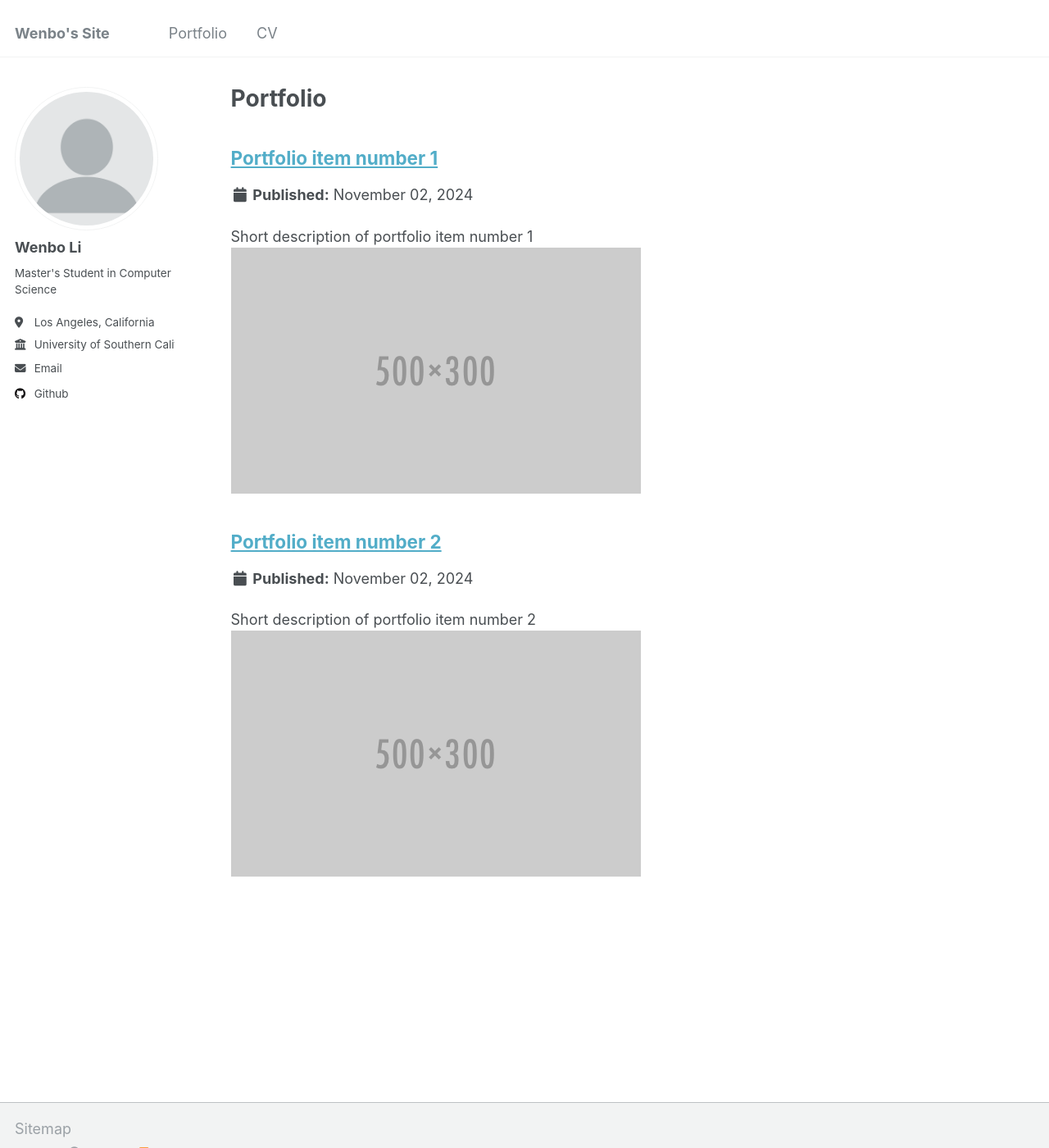
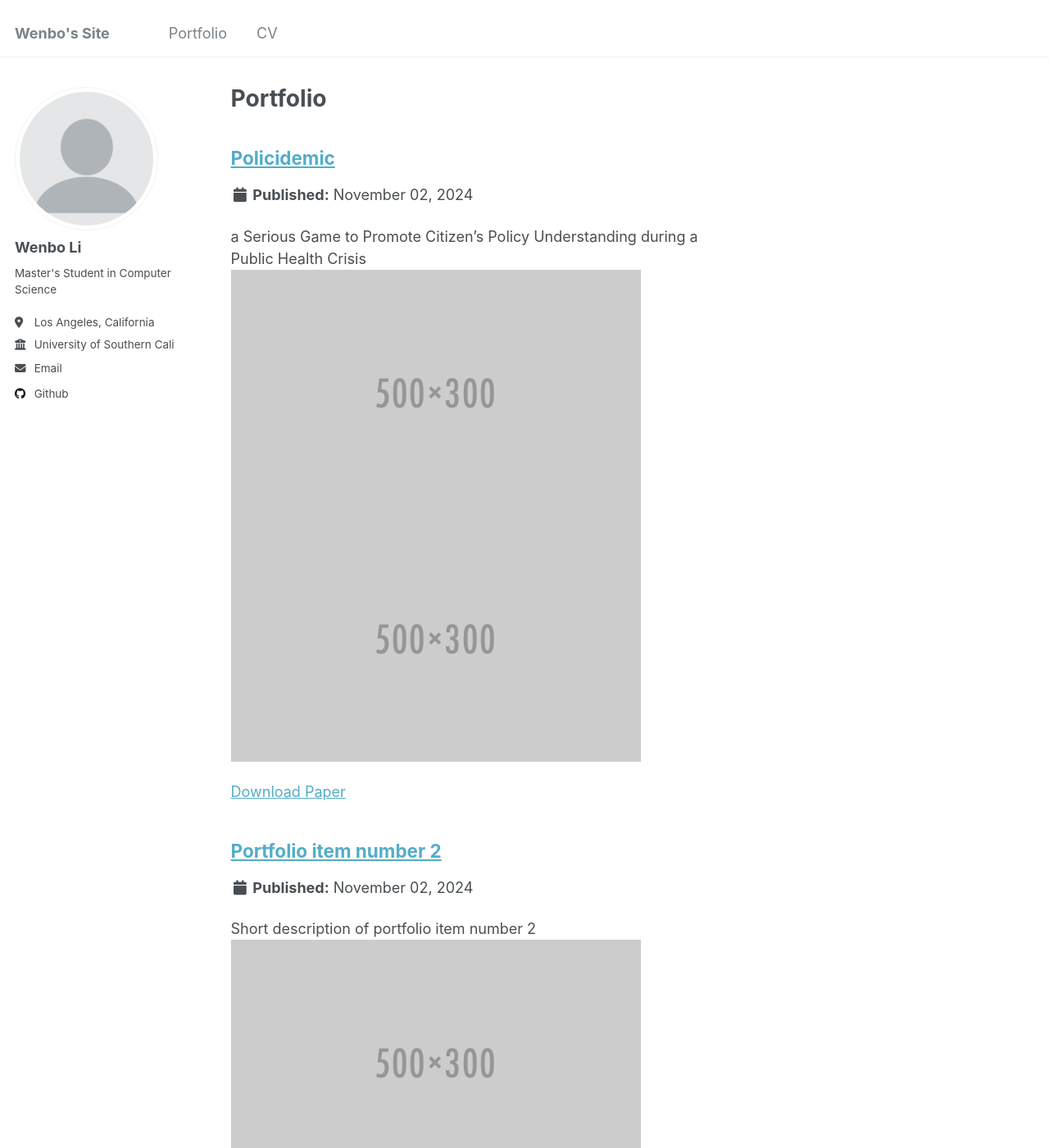
Before and after one commit to wlicb/me, a Jekyll site: the page built from _pages/portfolio.html, in a window 1280 px wide and 1400 px high. Shown: the whole window at 82% size. Built offline with Jekyll 4.4.1, drawn with Linux system fonts in a browser that asks for light colours.

Commit message:
Update portfolio-1.md

```diff
--- a/_portfolio/portfolio-1.md
+++ b/_portfolio/portfolio-1.md
@@ -1,6 +1,10 @@
 ---
-title: "Portfolio item number 1"
-excerpt: "Short description of portfolio item number 1<br/><img src='/images/500x300.png'>"
+title: "Policidemic"
+excerpt: "a Serious Game to Promote Citizen’s Policy Understanding during a Public Health Crisis
+<br/><img src='/images/500x300.png'>
+<br/><img src='/images/500x300.png'>"
+slidesurl: 'http://academicpages.github.io/files/slides1.pdf'
+paperurl: 'http://academicpages.github.io/files/paper1.pdf'
 collection: portfolio
 ---
 
```
